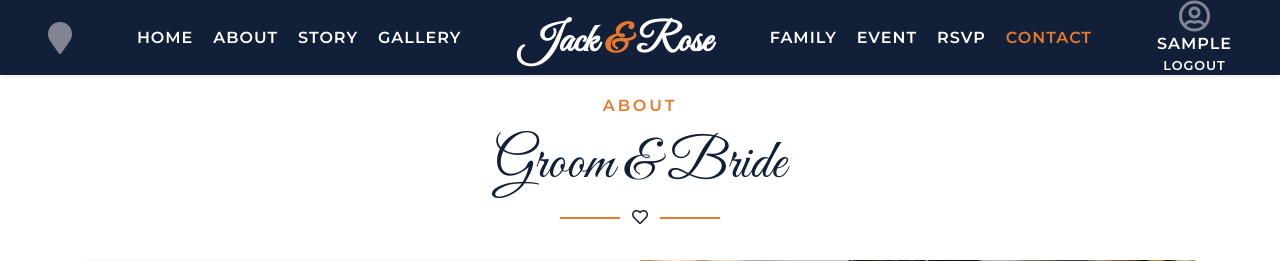
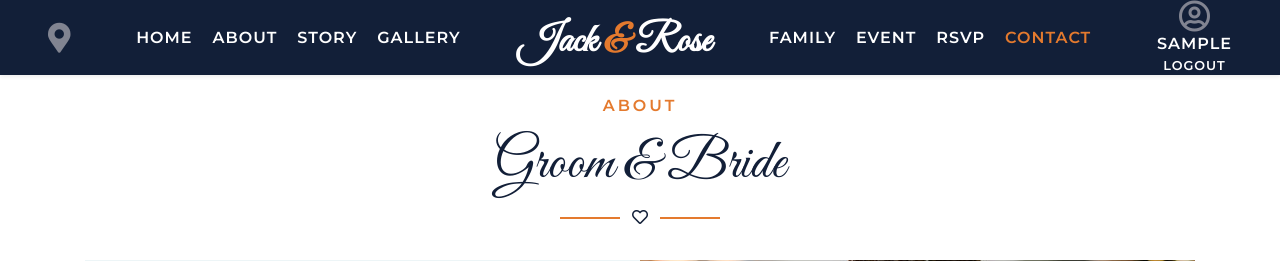
Before and after one commit to GargAnshu9468/dj-matrimonial, a Django app: page /matrimony/about/ in a window 1280 px wide. Shown: the top 261 px of the page. Run offline with Django 4.2, Linux system fonts and the light colour scheme; the visitor is signed in with stand-in values (Sample User, id 1); some libraries are stand-ins or nearby versions.

Commit message:
icon size

```diff
--- a/templates/components/navbar.html
+++ b/templates/components/navbar.html
@@ -10,7 +10,7 @@
 
     <div class="navbar-nav py-0 align-content-end">
         <div class="d-flex flex-column align-items-center">
-            <i class="fa fa-map-marker fa-2x m-0 p-0" aria-hidden="true"></i>
+            <i style='font-size:30px' class='fas'>&#xf3c5;</i>
             <p class="nav-item nav-link m-0 p-0" id="loc"></p>
         </div>
     </div>
```
